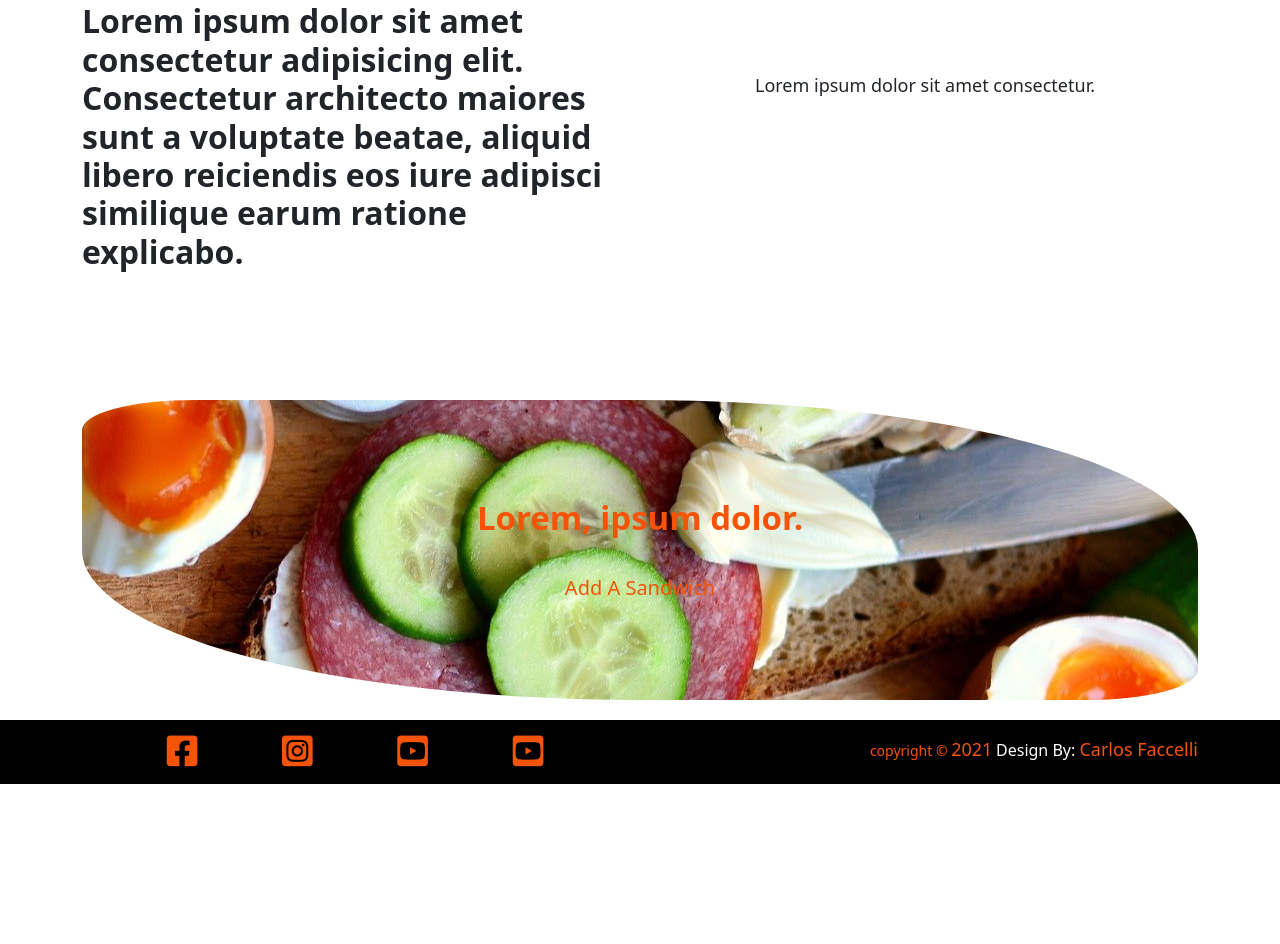
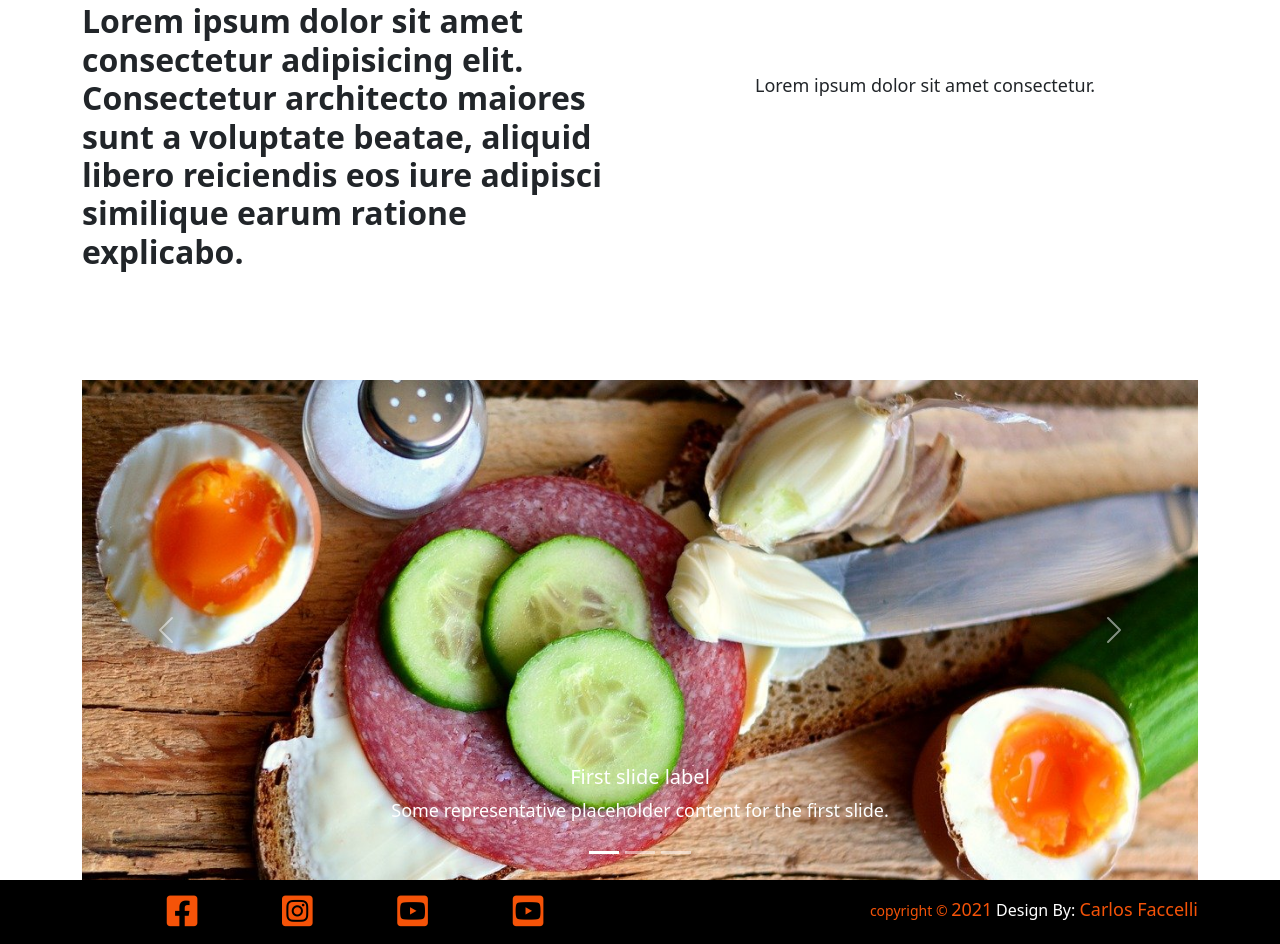
Before and after one commit to CarlosFaccelli26/Bread-Butter-Milestone, a Flask app: page / in a window 1280 px wide. Shown: the part 208-1152 px from the top of the page. Before the commit the page ends 992 px from the top, so only its background shows below. Run offline with Flask 2, Linux system fonts and the light colour scheme; data that the repository does not hold is empty; some libraries are stand-ins or nearby versions.

Commit message:
Adding carousel to index template, adding images from pixabay to project

```diff
--- a/static/css/style.css
+++ b/static/css/style.css
@@ -142,38 +142,17 @@ label {
     font-size: 18px;
 }
 
-.hero {
-    margin: 20px 0;
-    min-height: 300px;
-    background: url(../images/hero.jpg);
-    background-position: center center;
-    object-fit: cover;
-    background-repeat: no-repeat;
-    border-radius: 10% 50% 10% 50%;
-    display: flex;
-    flex-direction: column;
-    align-items: center;
-    justify-content: center;
+.carousel-item {
+    height: 500px;
 }
 
-.hero h3 {
-    font-size: 33px;
-    font-weight: 700;
-    color: #f55308;
-}
-
-.hero a {
-    font-size: 20px;
-    text-decoration: none;
-    text-transform: capitalize;
-    color: #f55308;
-    transition: all .5s ease-in-out;
-}
-
-.hero a:hover {
-    background-color: #fff;
-    border-radius: 12px;
-    padding: 0 10px;
+.carousel-item img {
+    position: absolute;
+    object-fit: cover;
+    min-height: 500px;
+    bottom: 0;
+    top: 50%;
+    transform: translateY(-50%);
 }
 
 .card-img-top {
--- a/templates/index.html
+++ b/templates/index.html
@@ -21,9 +21,48 @@ Home
         </div>
         <div class="row">
             <div class="col-12">
-                <div class="hero">
-                    <h3>Lorem, ipsum dolor.</h3><br>
-                    <a href="{{ url_for('add_sandwich') }}">Add a Sandwich</a>
+                <div id="carouselExampleCaptions" class="carousel slide" data-bs-ride="carousel">
+                    <div class="carousel-indicators">
+                        <button type="button" data-bs-target="#carouselExampleCaptions" data-bs-slide-to="0"
+                            class="active" aria-current="true" aria-label="Slide 1"></button>
+                        <button type="button" data-bs-target="#carouselExampleCaptions" data-bs-slide-to="1"
+                            aria-label="Slide 2"></button>
+                        <button type="button" data-bs-target="#carouselExampleCaptions" data-bs-slide-to="2"
+                            aria-label="Slide 3"></button>
+                    </div>
+                    <div class="carousel-inner">
+                        <div class="carousel-item active">
+                            <img src="static/images/slide1.jpg" class="d-block w-100" alt="slide-image">
+                            <div class="carousel-caption d-none d-md-block">
+                                <h5>First slide label</h5>
+                                <p>Some representative placeholder content for the first slide.</p>
+                            </div>
+                        </div>
+                        <div class="carousel-item">
+                            <img src="static/images/slide2.jpg" class="d-block w-100" alt="slide-image">
+                            <div class="carousel-caption d-none d-md-block">
+                                <h5>Second slide label</h5>
+                                <p>Some representative placeholder content for the second slide.</p>
+                            </div>
+                        </div>
+                        <div class="carousel-item">
+                            <img src="static/images/slide3.jpg" class="d-block w-100" alt="slide-image">
+                            <div class="carousel-caption d-none d-md-block">
+                                <h5>Third slide label</h5>
+                                <p>Some representative placeholder content for the third slide.</p>
+                            </div>
+                        </div>
+                    </div>
+                    <button class="carousel-control-prev" type="button" data-bs-target="#carouselExampleCaptions"
+                        data-bs-slide="prev">
+                        <span class="carousel-control-prev-icon" aria-hidden="true"></span>
+                        <span class="visually-hidden">Previous</span>
+                    </button>
+                    <button class="carousel-control-next" type="button" data-bs-target="#carouselExampleCaptions"
+                        data-bs-slide="next">
+                        <span class="carousel-control-next-icon" aria-hidden="true"></span>
+                        <span class="visually-hidden">Next</span>
+                    </button>
                 </div>
             </div>
         </div>
@@ -37,7 +76,8 @@ Home
                 <div class="card">
                     <img src="{{ sandwich.imageUrl }}" class="card-img-top" alt="{{ sandwich.sandwich_name }}">
                     <div class="card-body">
-                            <a class="card-title" href="{{ url_for('sandwich', sandwich_id=sandwich._id) }}">{{ sandwich.sandwich_name }}</a>
+                        <a class="card-title"
+                            href="{{ url_for('sandwich', sandwich_id=sandwich._id) }}">{{ sandwich.sandwich_name }}</a>
                         <p class="card-text">
                             {{ sandwich.sandwich_description }}
                         </p>
@@ -50,9 +90,9 @@ Home
             {% endfor %}
         </div>
         {% if sandwiches|length >= 8 %}
-            <a href="{{ url_for('all_sandwich') }}" class="btn btn-sandwich">
-                Wanna See More?
-            </a>
+        <a href="{{ url_for('all_sandwich') }}" class="btn btn-sandwich">
+            Wanna See More?
+        </a>
         {% else %}
 
         {% endif %}
```
Also changed, not shown: static/images/slide1.jpg (renamed from static/images/hero.jpg), static/images/slide2.jpg (added), static/images/slide3.jpg (added).
